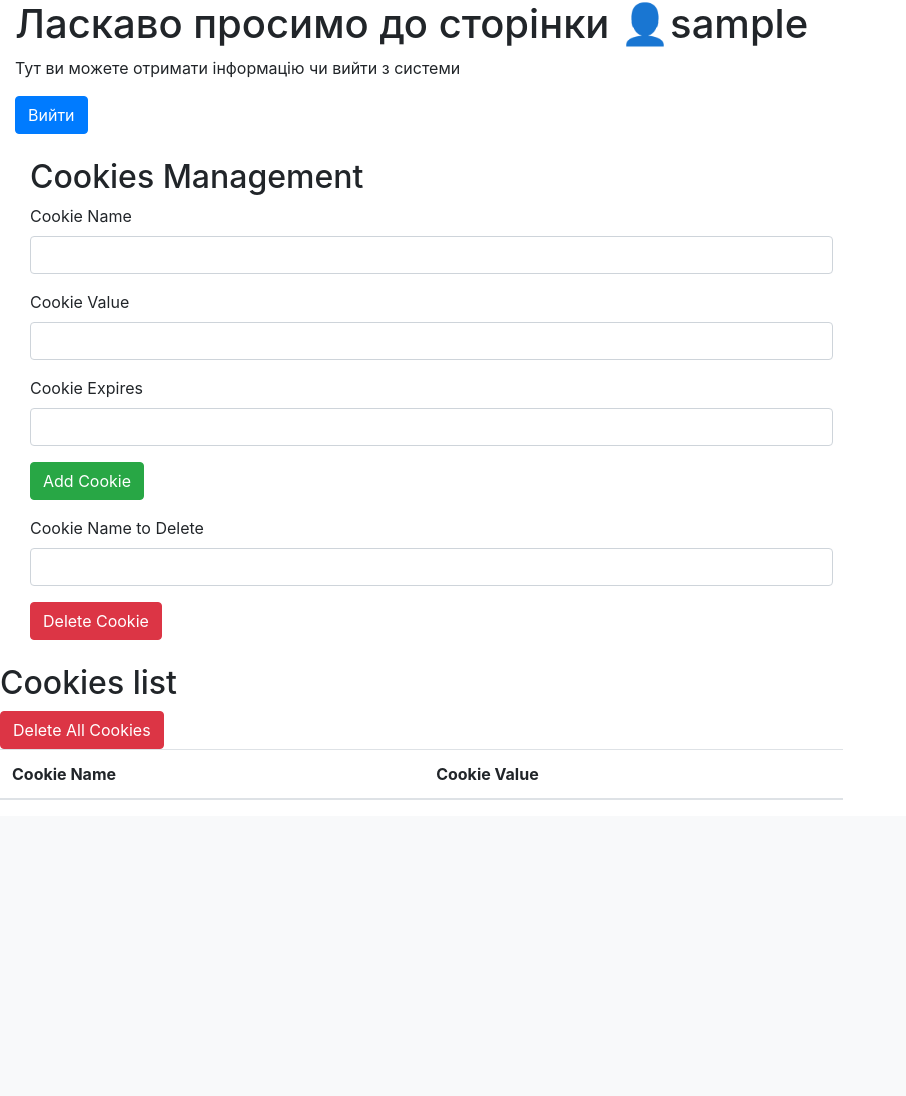
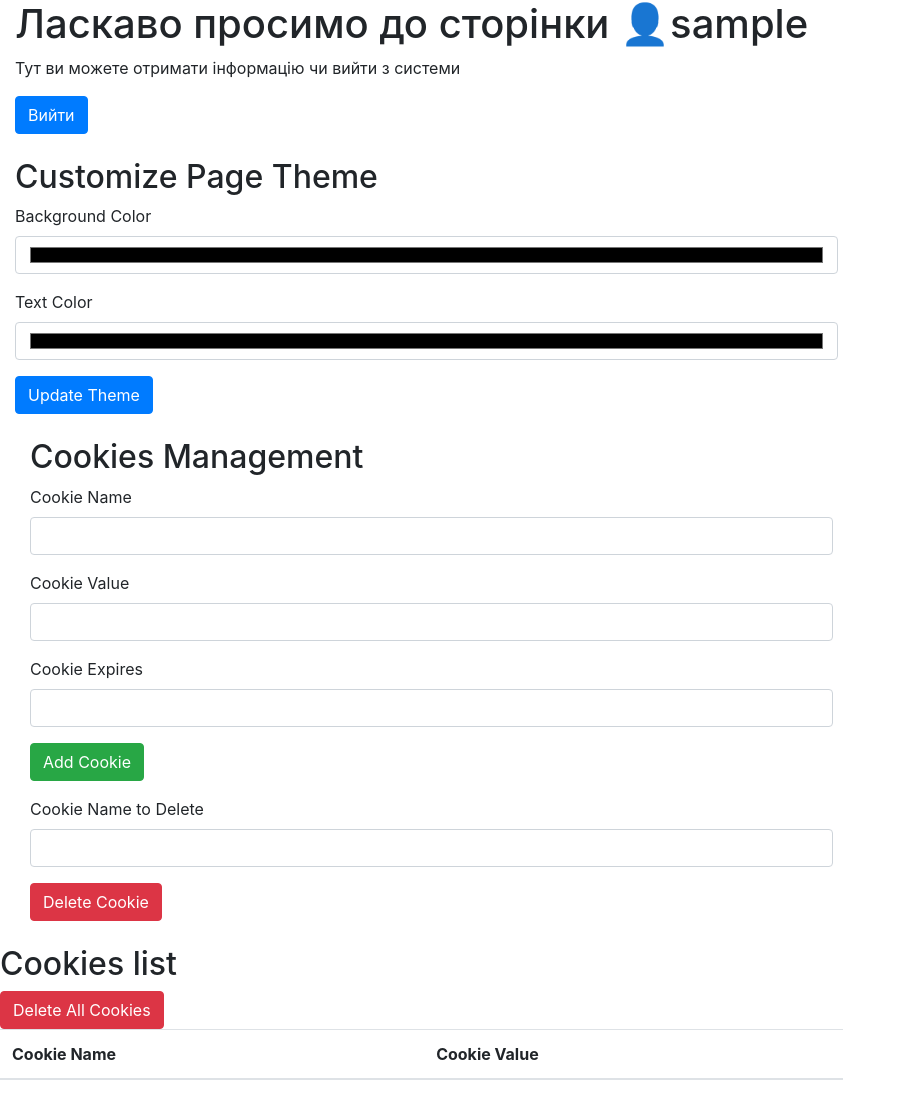
Before and after one commit to danieldan0/flask-app-lab, a Flask app: page /profile in a window 1280 px wide. Shown: the part 56-1152 px from the top of the page, without its empty margins (0-906 px from the left). Before the commit the page ends 856 px from the top, so only its background shows below. Run offline with Flask 3, Linux system fonts and the light colour scheme; the visitor is signed in with stand-in values (Sample User, id 1); lists and menus that the app fills with data are empty; some libraries are stand-ins or nearby versions.

Commit message:
Added ability to customize background and text color

```diff
--- a/app/users/templates/users/profile.html
+++ b/app/users/templates/users/profile.html
@@ -7,6 +7,22 @@
             <h1>Ласкаво просимо до сторінки 👤{{ session.user }}</h1>
             <p>Тут ви можете отримати інформацію чи вийти з системи</p>
             <a href="{{ url_for('users.logout') }}" class="btn btn-primary">Вийти</a>
+        </div>
+    </div>
+    <div class="row mt-4">
+        <div class="col-md-8">
+            <h2>Customize Page Theme</h2>
+            <form method="post" action="{{ url_for('users.profile') }}">
+                <div class="form-group">
+                    <label for="background_color">Background Color</label>
+                    <input type="color" class="form-control" id="background_color" name="background_color" required>
+                </div>
+                <div class="form-group">
+                    <label for="text_color">Text Color</label>
+                    <input type="color" class="form-control" id="text_color" name="text_color" required>
+                </div>
+                <button type="submit" class="btn btn-primary">Update Theme</button>
+            </form>
         </div>
     </div>
     <div class="row mt-4"></div>
@@ -61,4 +77,30 @@
         </div>
     </div>
 </div>
+<script>
+    document.addEventListener('DOMContentLoaded', function() {
+        {% if background_color %}
+            localStorage.setItem("background_color", "{{ background_color }}");
+        {% endif %}
+        {% if text_color %}
+            localStorage.setItem("text_color", "{{ text_color }}");
+        {% endif %}
+        const backgroundColor = localStorage.getItem('background_color');
+        const textColor = localStorage.getItem('text_color');
+        if (backgroundColor) {
+            document.body.style.backgroundColor = backgroundColor;
+            document.getElementById('background_color').value = backgroundColor;
+        }
+        if (textColor) {
+            document.body.style.color = textColor;
+            document.querySelectorAll('th').forEach(function(th) {
+                th.style.color = textColor;
+            });
+            document.querySelectorAll('td').forEach(function(td) {
+                td.style.color = textColor;
+            });
+            document.getElementById('text_color').value = textColor;
+        }
+    });
+</script>
 {% endblock %}
--- a/app/users/views.py
+++ b/app/users/views.py
@@ -31,9 +31,14 @@ def login_post():
         flash("Invalid username or password")
         return redirect(url_for("users.login"))
 
-@user_bp.route("/profile")
+@user_bp.route("/profile", methods=["GET", "POST"])
 def profile():
     if session.get("user") is not None:
+        if request.method == 'POST':
+            background_color = request.form.get('background_color')
+            text_color = request.form.get('text_color')
+            # Save the theme settings to localStorage using JavaScript
+            return render_template('profile.html', cookies=request.cookies.to_dict(), background_color=background_color, text_color=text_color)
         return render_template("profile.html", cookies=request.cookies.to_dict())
     else:
         flash("Session error")
```
